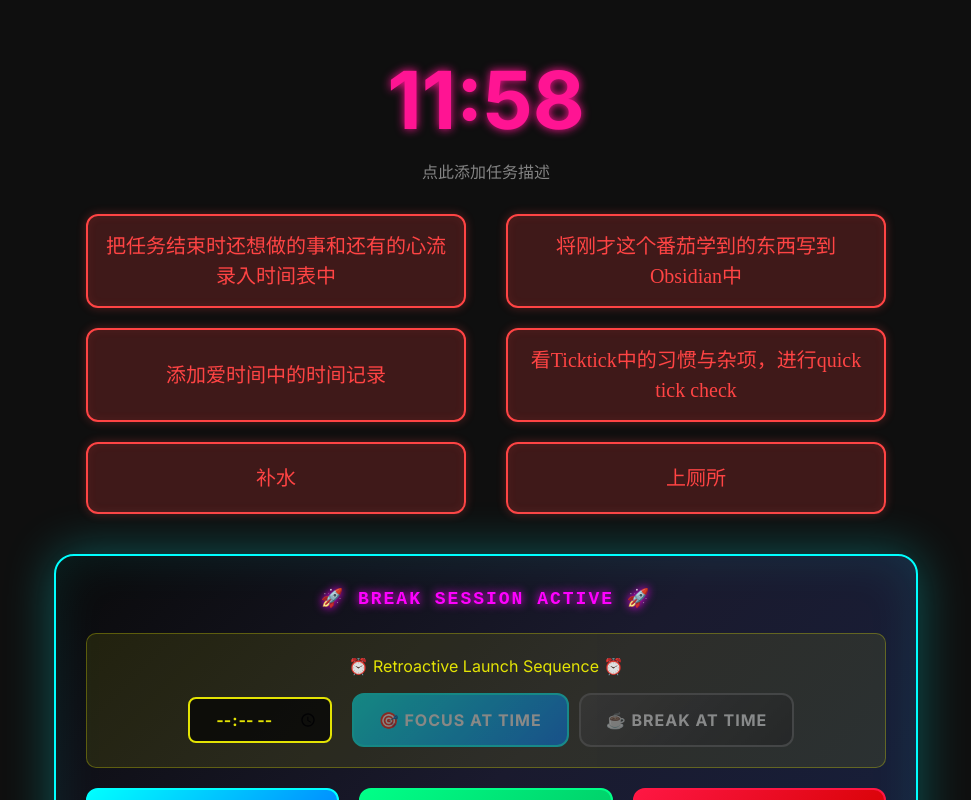
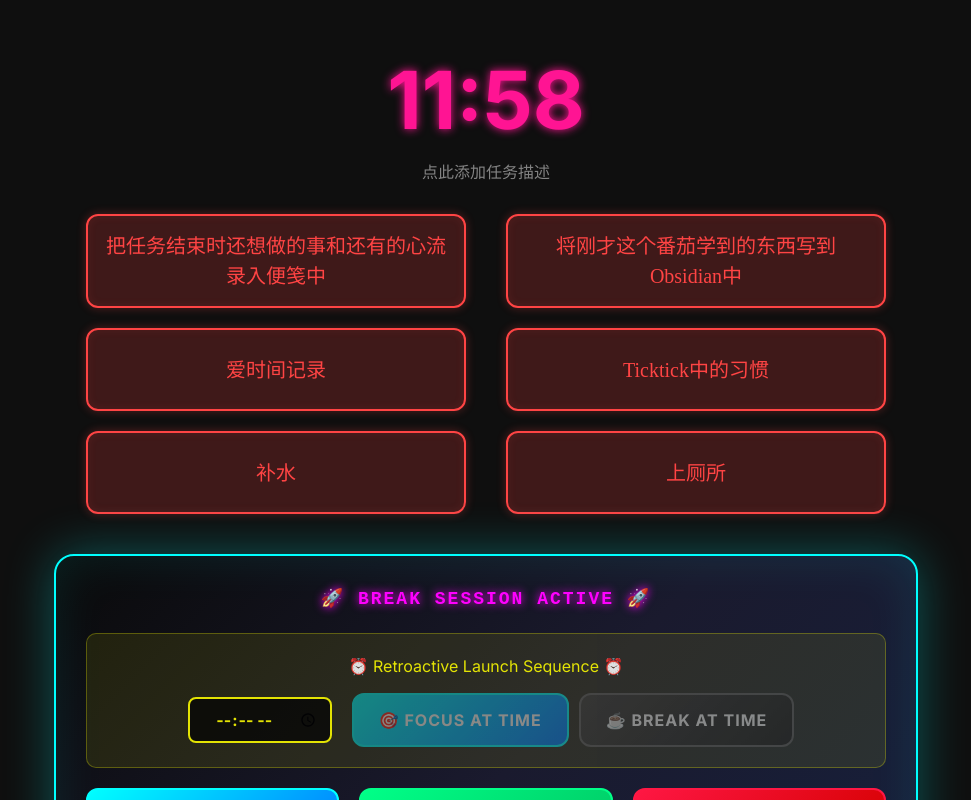
Before and after one commit to ElliniaFairy/pomodoro, a React (Vite) app: page / in a window 1280 px wide. Both pictures are taken after a click on the button "☕ BREAK PROTOCOL". Shown: the whole page, without its empty margins (154-1125 px from the left). Built offline with nearby package versions, Linux system fonts and the light colour scheme.

Commit message:
Update break checklist.

```diff
--- a/src/components/BreakChecklist.tsx
+++ b/src/components/BreakChecklist.tsx
@@ -6,24 +6,24 @@ interface BreakChecklistProps {
 }
 
 const CHECKLIST_ITEMS_PRIVATE = [
-  "把任务结束时还想做的事和还有的心流录入时间表中",
+  "把任务结束时还想做的事和还有的心流录入便笺中",
   "将刚才这个番茄学到的东西写到Obsidian中",
-  "添加爱时间中的时间记录",
-  "看Ticktick中的习惯与杂项，进行quick tick check",
+  "爱时间记录",
+  "Ticktick中的习惯",
   "补水",
   "上厕所"
 ];
 
 
 const CHECKLIST_ITEMS_WORK = [
+  "把刚才这个番茄做的事录入Google Calendar中",
+  "把接下来番茄想做的事录入Google Calendar或ClickUp中",
   "检查下一步的会议，需要时设置闹钟进行nextTick polling",
   "将刚才这个番茄学到的工作随想和笔记录入Slack中",
-  "把接下来番茄想做的事录入Google Calendar或ClickUp中",
   "添加爱时间中的时间记录",
   "添加Ticktick中的番茄数",
-  "把刚才这个番茄做的事录入Google Calendar中",
   "上厕所",
-  "饮水机补水"
+  "饮水机补水",
 ];
 
 
```
